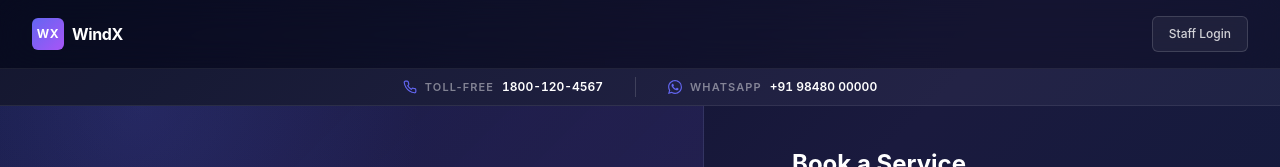
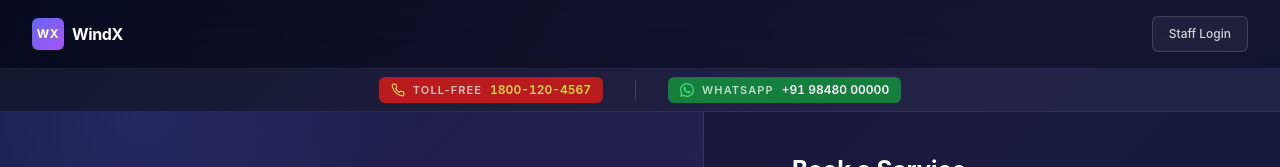
Before and after one commit to sukumar-chennari/glass-erp, a React (Vite) app: page / in a window 1280 px wide. Shown: the top 167 px of the page. Built offline with nearby package versions, Linux system fonts and the light colour scheme; no server answers.

Commit message:
feat(entry): add Toll-Free and WhatsApp contact options with styling

```diff
--- a/src/features/entry/EntryPage.module.css
+++ b/src/features/entry/EntryPage.module.css
@@ -664,6 +664,56 @@
   outline-offset: 2px;
 }
 
+/* ── Toll-Free chip: deep-red background, yellow value ──
+   Contrast: #FCD34D on #B91C1C ≈ 5.7:1 (WCAG AA). */
+.contactItemTollFree {
+  background:    #B91C1C;
+  border-radius: var(--radius-md);
+  padding:       var(--space-1) var(--space-3);
+}
+
+.contactItemTollFree:hover {
+  background: #991B1B;
+  color:      inherit;
+}
+
+.contactItemTollFree .contactIcon {
+  color: #FCD34D;
+}
+
+.contactItemTollFree .contactLabel {
+  color: rgba(255, 255, 255, 0.72);
+}
+
+.contactItemTollFree .contactValue {
+  color: #FCD34D;
+}
+
+/* ── WhatsApp chip: dark-green background, white value ──
+   Contrast: #FFFFFF on #15803D ≈ 7.0:1 (WCAG AAA). */
+.contactItemWhatsApp {
+  background:    #15803D;
+  border-radius: var(--radius-md);
+  padding:       var(--space-1) var(--space-3);
+}
+
+.contactItemWhatsApp:hover {
+  background: #166534;
+  color:      inherit;
+}
+
+.contactItemWhatsApp .contactIcon {
+  color: #4ADE80;
+}
+
+.contactItemWhatsApp .contactLabel {
+  color: rgba(255, 255, 255, 0.72);
+}
+
+.contactItemWhatsApp .contactValue {
+  color: #FFFFFF;
+}
+
 /* ── Responsive ── */
 @media (max-width: 768px) {
   .content {
--- a/src/features/entry/EntryPage.tsx
+++ b/src/features/entry/EntryPage.tsx
@@ -48,7 +48,7 @@ function WhatsAppIcon({ className }: { className?: string }) {
 function ContactStrip() {
   return (
     <div className={styles.contactStrip}>
-      <a href="tel:18001204567" className={styles.contactItem}>
+      <a href="tel:18001204567" className={`${styles.contactItem} ${styles.contactItemTollFree}`}>
         <Phone size={14} className={styles.contactIcon} />
         <span className={styles.contactLabel}>Toll-Free</span>
         <span className={styles.contactValue}>1800-120-4567</span>
@@ -56,7 +56,7 @@ function ContactStrip() {
       <span className={styles.contactDivider} aria-hidden="true" />
       <a
         href="https://wa.me/919848000000"
-        className={styles.contactItem}
+        className={`${styles.contactItem} ${styles.contactItemWhatsApp}`}
         target="_blank"
         rel="noopener noreferrer"
       >
```
